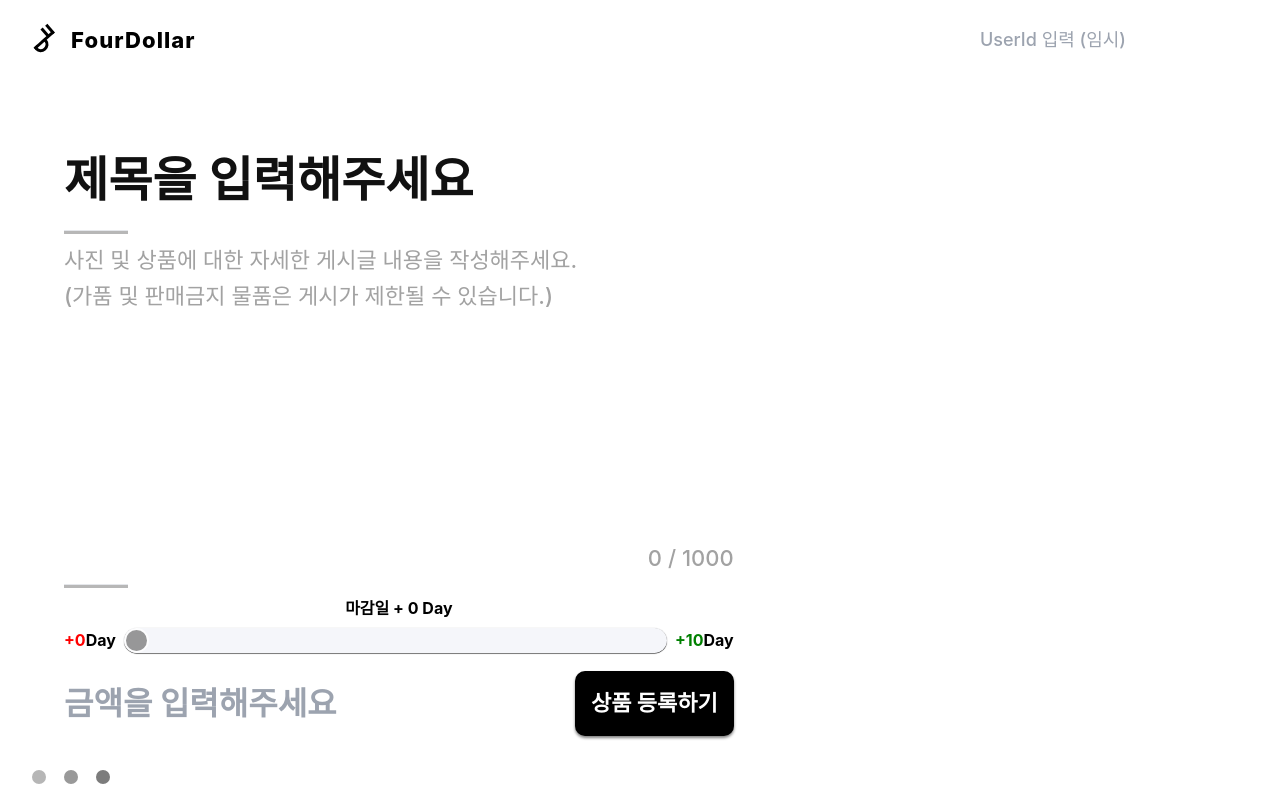
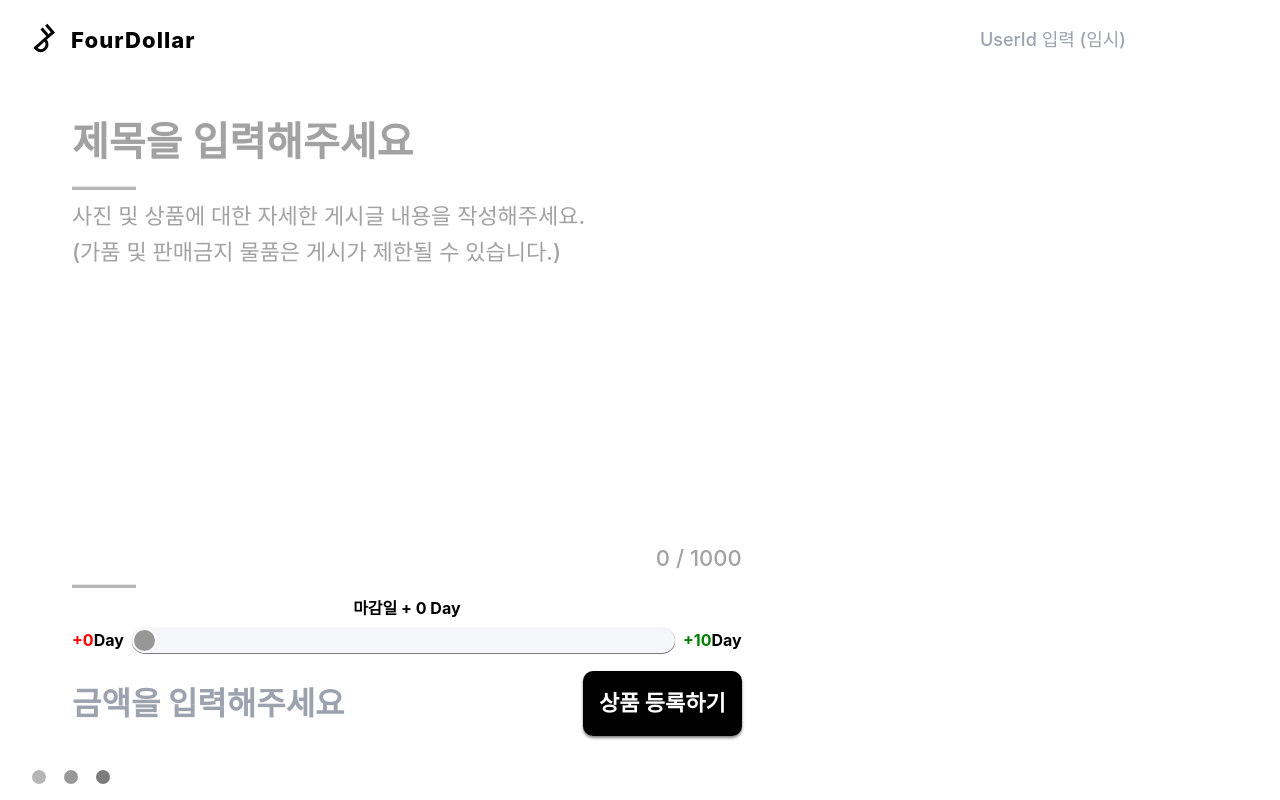
Before and after one commit to Four-Dollar/frontend-repo, a React (Create React App) app: page /listing in a window 1280 px wide. Built offline with nearby package versions, Linux system fonts and the light colour scheme.

Commit message:
style: 왼쪽 섹션 컴포넌트 padding, 상품 등록 타이틀 placeholder color 수정

```diff
--- a/src/components/TextAreaInput/index.tsx
+++ b/src/components/TextAreaInput/index.tsx
@@ -28,12 +28,12 @@ const TextArea = styled.textarea<StyleProps>`
 		props.componentType === 'titleInput' &&
 		css`
 			font-weight: 600;
-			font-size: 48px;
+			font-size: 40px;
 			overflow: hidden;
 			color: #111111;
 
 			&::placeholder {
-				color: #111111;
+				color: #a2a2a2;
 			}
 		`}
 `;
--- a/src/pages/Listing/index.tsx
+++ b/src/pages/Listing/index.tsx
@@ -12,7 +12,7 @@ import {
 const Container = styled.section`
 	display: flex;
 	flex-direction: column;
-	padding: 64px;
+	padding: 32px 40px 64px 72px;
 	gap: 8px;
 	width: fit-content;
 	height: 90vh;
```
